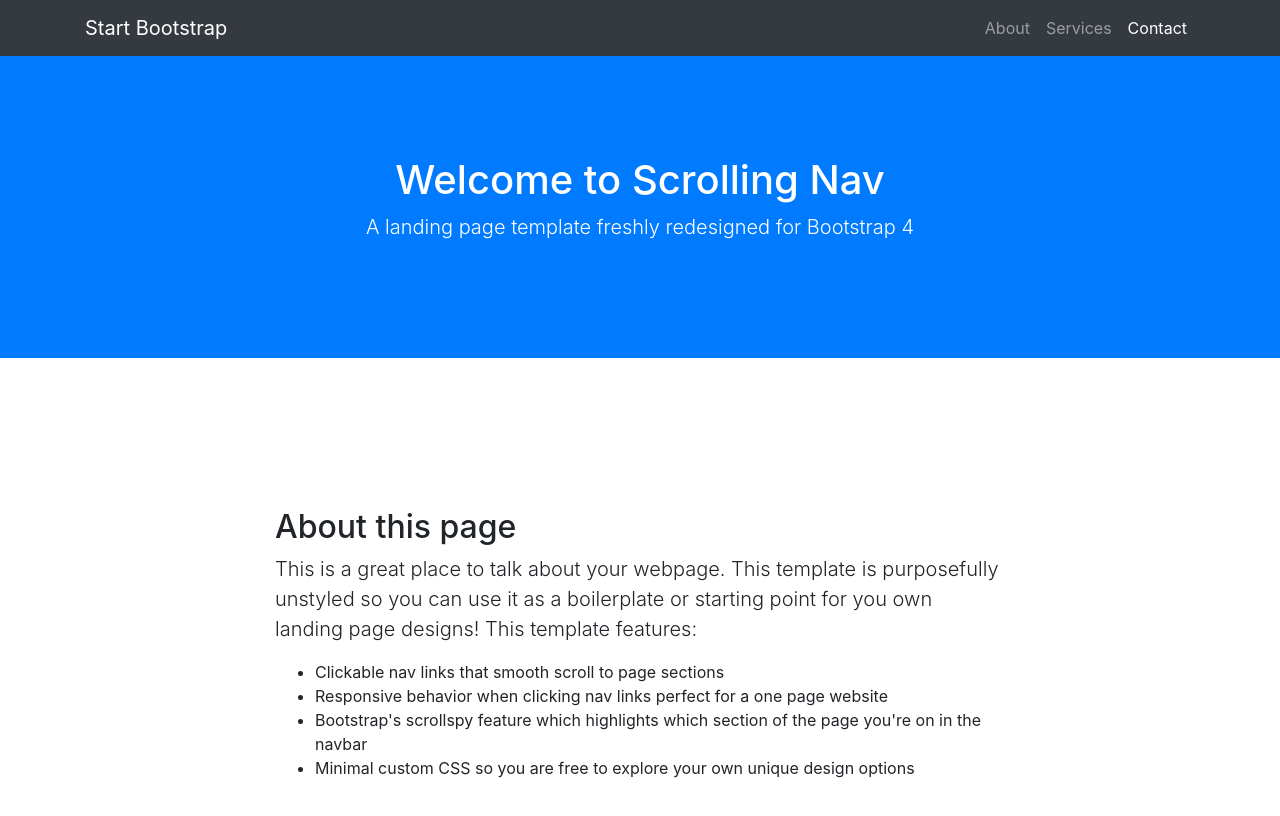
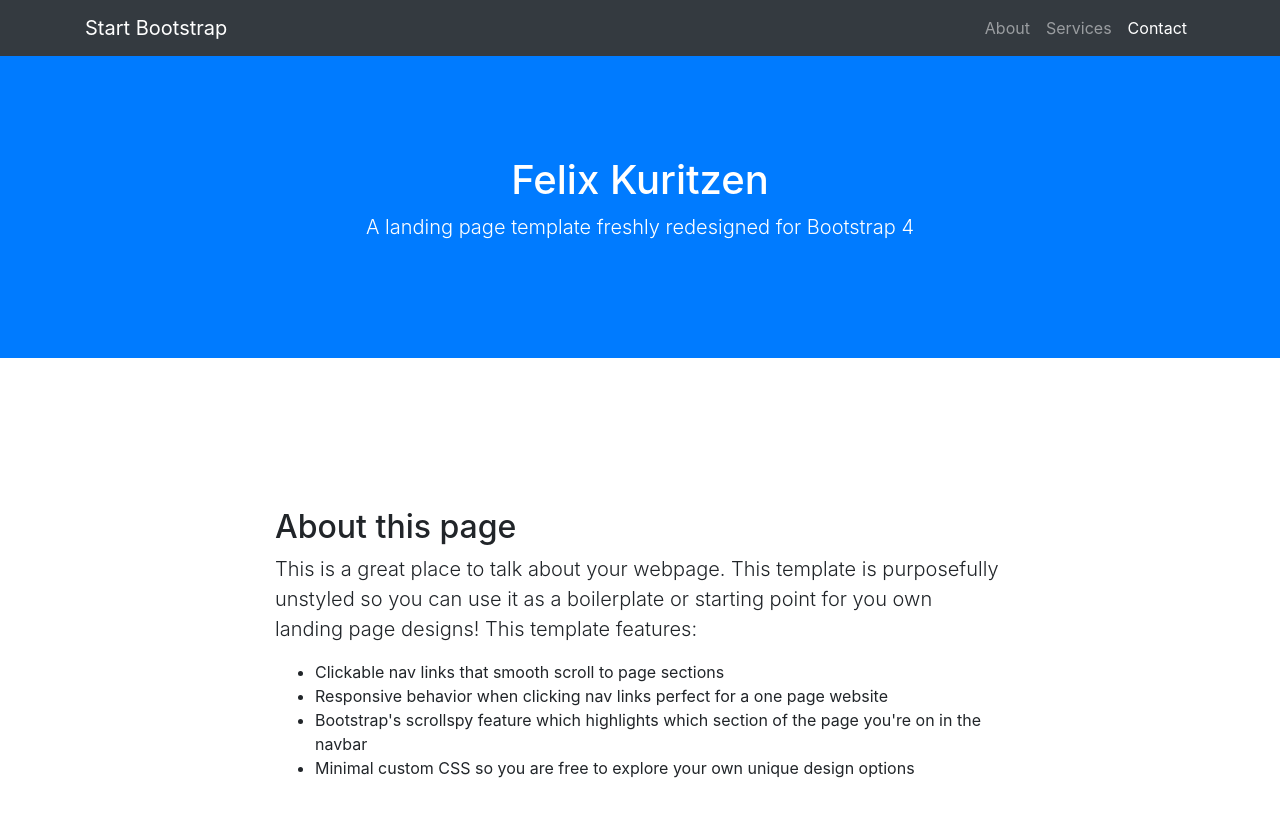
Before and after one commit to FelixKuritzen/Portfolio, a website with bundled scripts: page index.html in a window 1280 px wide. Shown: the top 816 px of the page. Built offline with nearby package versions, Linux system fonts and the light colour scheme.

Commit message:
Changed title

```diff
--- a/index.html
+++ b/index.html
@@ -45,7 +45,7 @@
 
     <header class="bg-primary text-white">
       <div class="container text-center">
-        <h1>Welcome to Scrolling Nav</h1>
+        <h1>Felix Kuritzen</h1>
         <p class="lead">A landing page template freshly redesigned for Bootstrap 4</p>
       </div>
     </header>
```
Also changed, not shown: 1 other file.
